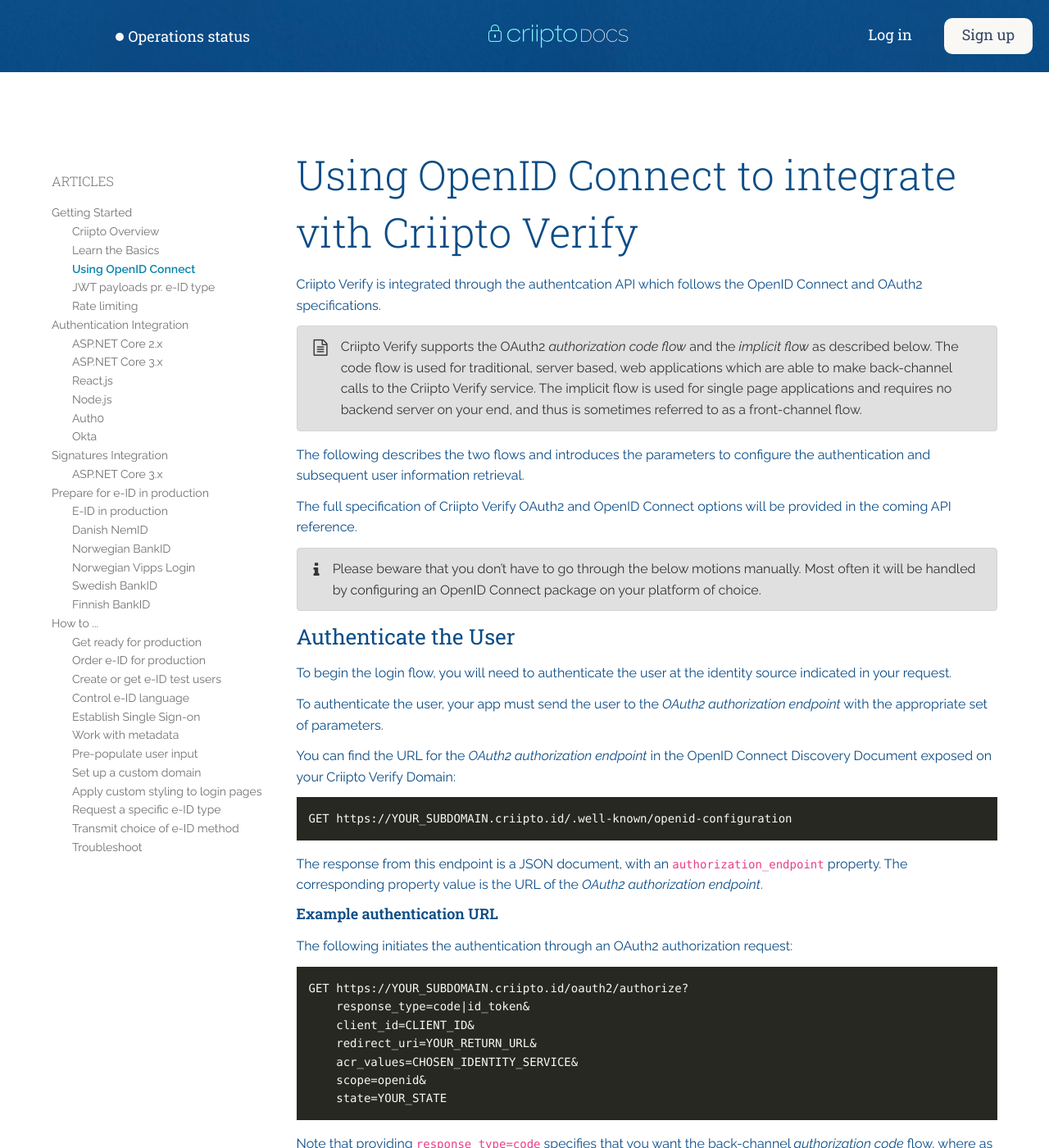
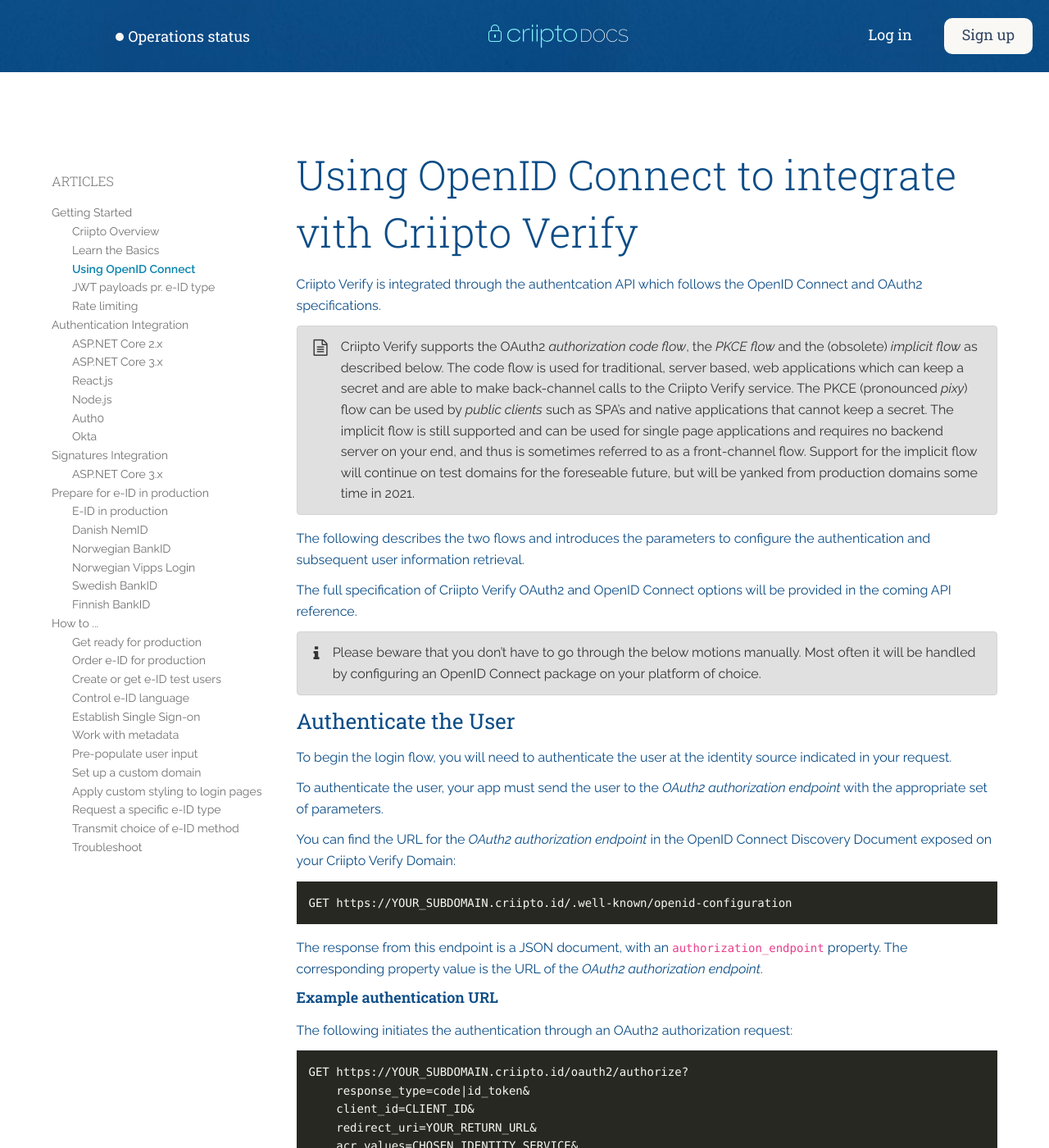
Before and after one commit to criipto/docs-old, a Jekyll site: the page built from getting-started/oidc-intro.md, in a window 1280 px wide and 1400 px high. Shown: the whole window at 82% size. Built offline with Jekyll 4.4.1, drawn with Linux system fonts in a browser that asks for light colours; some web fonts are replaced; some of the changed text lies outside the part shown.

Commit message:
Added PKCE concept to the OIDC intro article.

````diff
--- a/getting-started/oidc-intro.md
+++ b/getting-started/oidc-intro.md
@@ -10,7 +10,7 @@
 
 {% iconnote note %}
 
-Criipto Verify supports the OAuth2 *authorization code flow* and the *implicit flow* as described below. The code flow is used for traditional, server based, web applications which are able to make back-channel calls to the Criipto Verify service. The implicit flow is used for single page applications and requires no backend server on your end, and thus is sometimes referred to as a front-channel flow.
+Criipto Verify supports the OAuth2 *authorization code flow*, the *PKCE flow* and the (obsolete) *implicit flow* as described below. The code flow is used for traditional, server based, web applications which can keep a secret and are able to make back-channel calls to the Criipto Verify service. The PKCE (pronounced _pixy_) flow can be used by _public clients_ such as SPA's and native applications that cannot keep a secret. The implicit flow is still supported and can be used for single page applications and requires no backend server on your end, and thus is sometimes referred to as a front-channel flow. Support for the implicit flow will continue on test domains for the foreseable future, but will be yanked from production domains some time in 2021.
 
 {% endiconnote %}
 
@@ -54,15 +54,15 @@
     state=YOUR_STATE
 ```
 
-Note that providing `response_type=code` specifies that you want the back-channel *authorization code* flow, where as specifying `response_type=id_token` indicates that you want the *implicit flow*. In the implicit flow you receive the issued token in a query parameter on the return URL.
+Note that providing `response_type=code` specifies that you want either the traditional back-channel *authorization code* flow or the *PKCE* flow, where as specifying `response_type=id_token` indicates that you want the *implicit flow*. In the implicit flow you receive the issued token in a query parameter on the return URL.
 
-If you want to receive the id_token in another way you must specify the `response_mode` parameter, see below.
+If you want to receive the response in another way you must specify the `response_mode` parameter, see below.
 
 #### Parameters
 
 | Parameter name  | Description |
 |-----------------|-------------|
-| `response_type` | Denotes the kind of credential that Criipto will return (`code` or `id_token`). If you are integrating a traditional server based web application - back-channel flow - use `code`. Use `id_token` for single page applications using a front-channel flow |
+| `response_type` | Denotes the kind of credential that Criipto will return (`code` or `id_token`). If you are integrating a traditional server based web application (back-channel flow) or a *PKCE-enabled* client, use `code`. Use `id_token` for legacy single page applications using a front-channel flow |
 | `client_id`     | Your application's Client ID. You can find this value in the Criipto Verify UI in the settings for actual application |
 | `redirect_uri`  | The URL to which Criipto will redirect the browser after authentication has been completed. The authorization code and the `id_token` will be available in the `code` and `id_token` URL parameter for the back-channel flow and on a URL query parameter for the front-channel flow. This URL must be pre-registered as a valid callback URL in your application settings.<br /> <br /> **Warning:** Per the [OAuth 2.0 Specification](https://tools.ietf.org/html/rfc6749#section-3.1.2), Criipto removes everything after the hash and does *not* honor any fragments. |
 | `scope`         | Specifies the scopes for which you want to request authorization, which dictate which claims (or user attributes) you want returned. These must be separated by a space. To get an ID Token in the response, you need to specify a scope of at least `openid`. |
@@ -99,12 +99,13 @@
 Location: YOUR_RETURN_URL?code=AUTHORIZATION_CODE&state=YOUR_STATE
 ```
 
-Note that depending your your `response_type` you may also receive an `id_token` as a query parameter instead of the authorization code.
-
 #### Exchange the code for a token
 For the code flow you will need to exchange the returned code for an actual token. This is done by posting the authorization code received from the previous step to the token endpoint.
 
-Note that you must use a HTML-form-style HTTP POST here, and preferably send the credentials in the `Authorization` HTTP header. You must also x-www-form-urlencode the values of the `CLIENT_ID` and `CLIENT_SECRET`, respectively, before constructing the `Authorization` header in `Basic` format.
+For PKCE-enabled clients, this exchange is based on a one-time secret created by the OIDC library you use to handle the flow, and the exchange will also be handled by the same library.
+
+For traditional back-channel flows, note that you must use a HTML-form-style HTTP POST here, and preferably send the credentials in the `Authorization` HTTP header. You must also x-www-form-urlencode the values of the `CLIENT_ID` and `CLIENT_SECRET`, respectively, before constructing the `Authorization` header in `Basic` format.
+
 
 ```text
 HTTP POST https://YOUR_SUBDOMAIN.criipto.id/oauth2/token
@@ -120,7 +121,9 @@
 
 {% iconnote warning %}
 
-Note that the exchange of the authorization code requires the use of the client secret, which is basically just a password, and therefore *must always* be made via a back-channel - server to server - and never from a public client like a browser or native appliction. Never include the secret in the frontend code.
+Note that the back-channel exchange of the authorization code requires the use of the client secret, which is basically just a password, and therefore *must always* be made via a back-channel - server to server - and never from a public client like a browser or native appliction. Never include the secret in the frontend code.
+
+For PKCE-enabled clients, the secret is generated on-the-fly, and no special handling of it is required by you.
 
 {% endiconnote %}
 
````
Also changed, not shown: other parts of getting-started/oidc-intro.md (+1 -1 lines).
